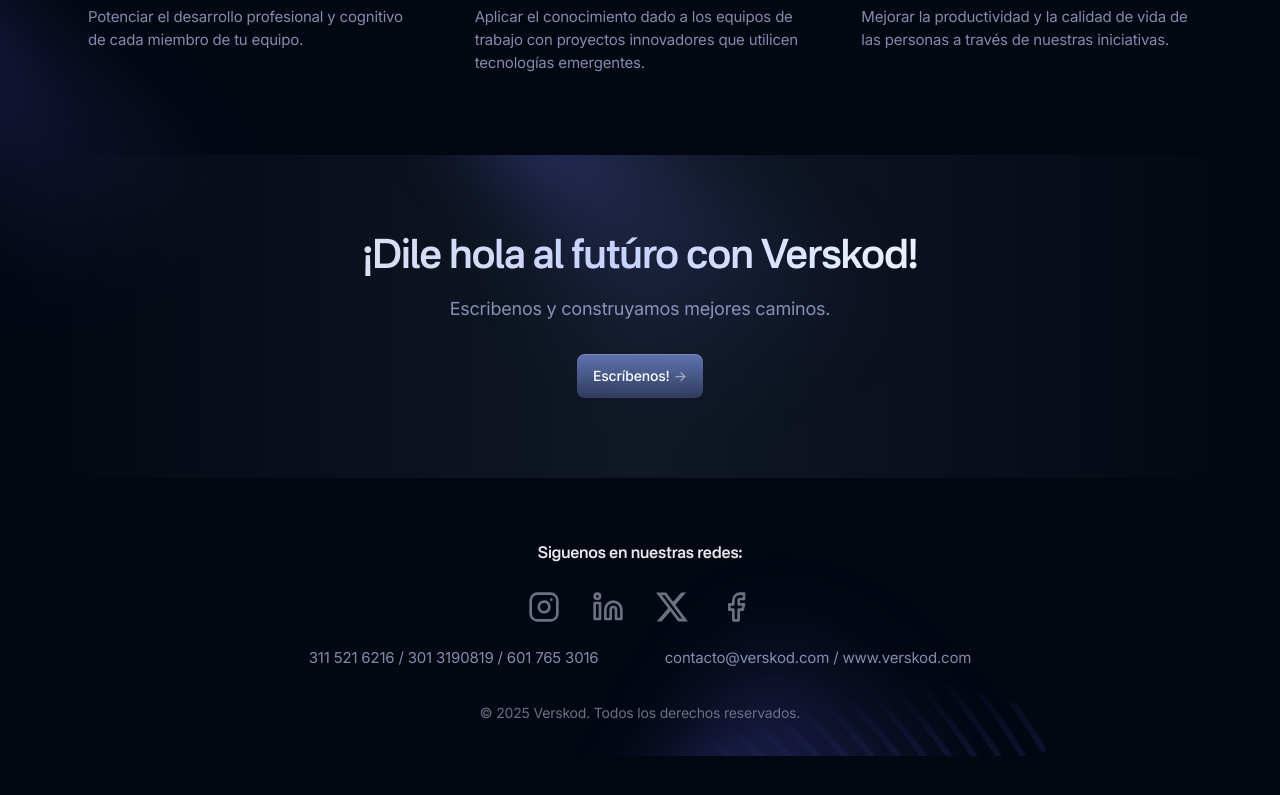
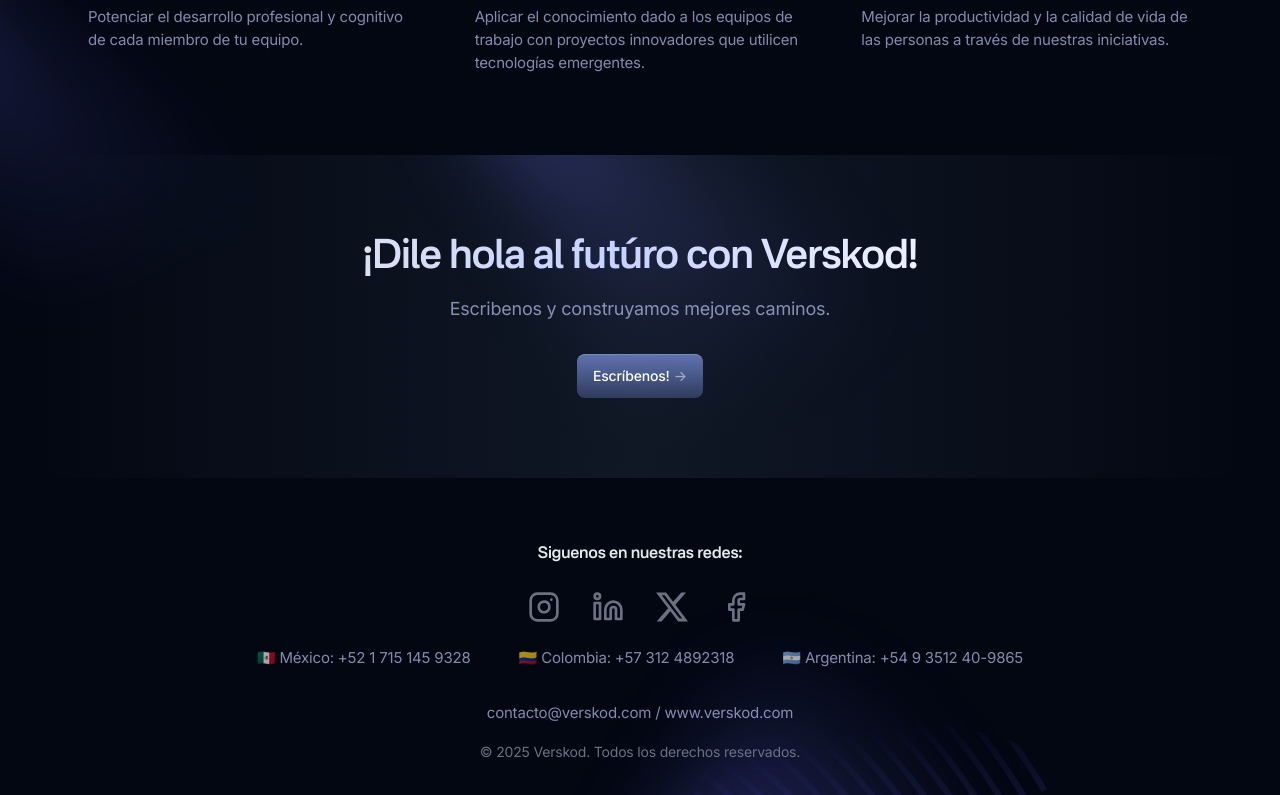
Before and after one commit to DiegoCM1/verskod-landing, a Next.js app: page / in a window 1280 px wide. Shown: the part 2480-3275 px from the top of the page. Before the commit the page ends 3236 px from the top, so only its background shows below. Built offline with nearby package versions, Linux system fonts and the light colour scheme.

Commit message:
Actualiza información de contacto en el pie de página y mejora el diseño de la sección

```diff
--- a/components/ui/footer.tsx
+++ b/components/ui/footer.tsx
@@ -59,11 +59,19 @@
               <Facebook className="inline-block w-8 h-8" />
             </a>
           </div>
-          <div className="md:flex md:flex-row md:justify-between md:items-center md:w-3/5 md:mb-6">
+          <div className="flex flex-col items-center md:flex-row md:justify-center md:items-center md:gap-12 md:mb-6">
             <p className="text-indigo-200/65 mb-2">
-              311 521 6216 / 301 3190819 / 601 765 3016
+              🇲🇽 México: +52 1 715 145 9328
             </p>
             <p className="text-indigo-200/65 mb-2">
+              🇨🇴 Colombia: +57 312 4892318
+            </p>
+            <p className="text-indigo-200/65 mb-2">
+              🇦🇷 Argentina: +54 9 3512 40-9865
+            </p>
+          </div>
+          <div className="mb-4">
+            <p className="text-indigo-200/65">
               contacto@verskod.com / www.verskod.com
             </p>
           </div>
```
Also changed, not shown: 1 other file (tests, documents, lock files or other folders).
